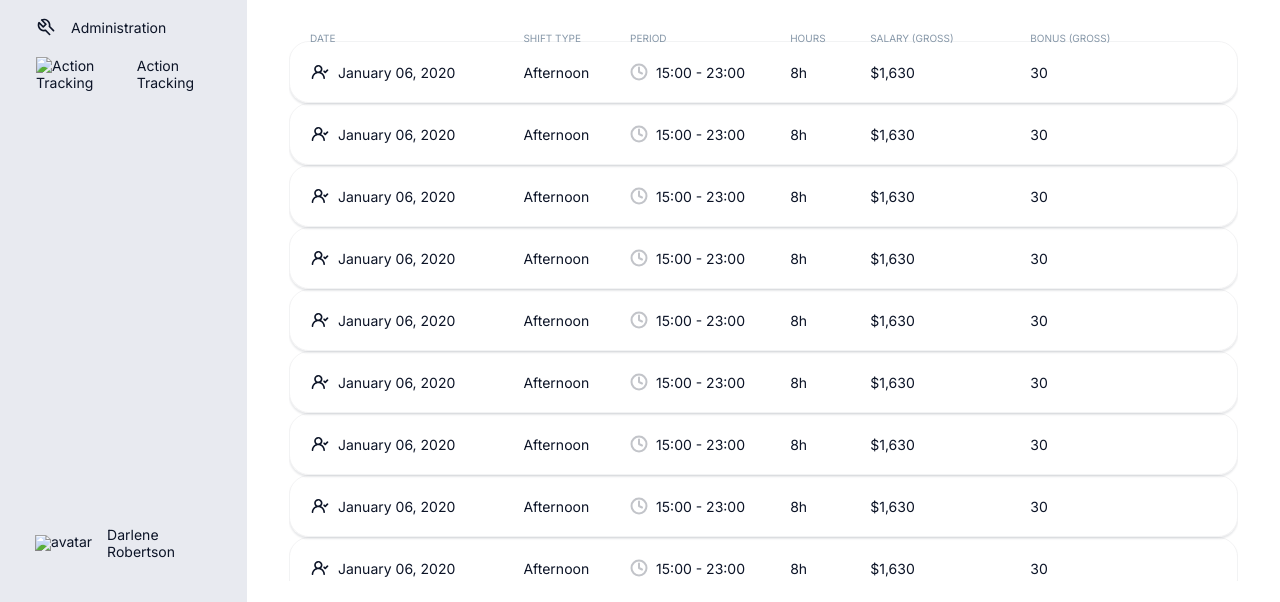
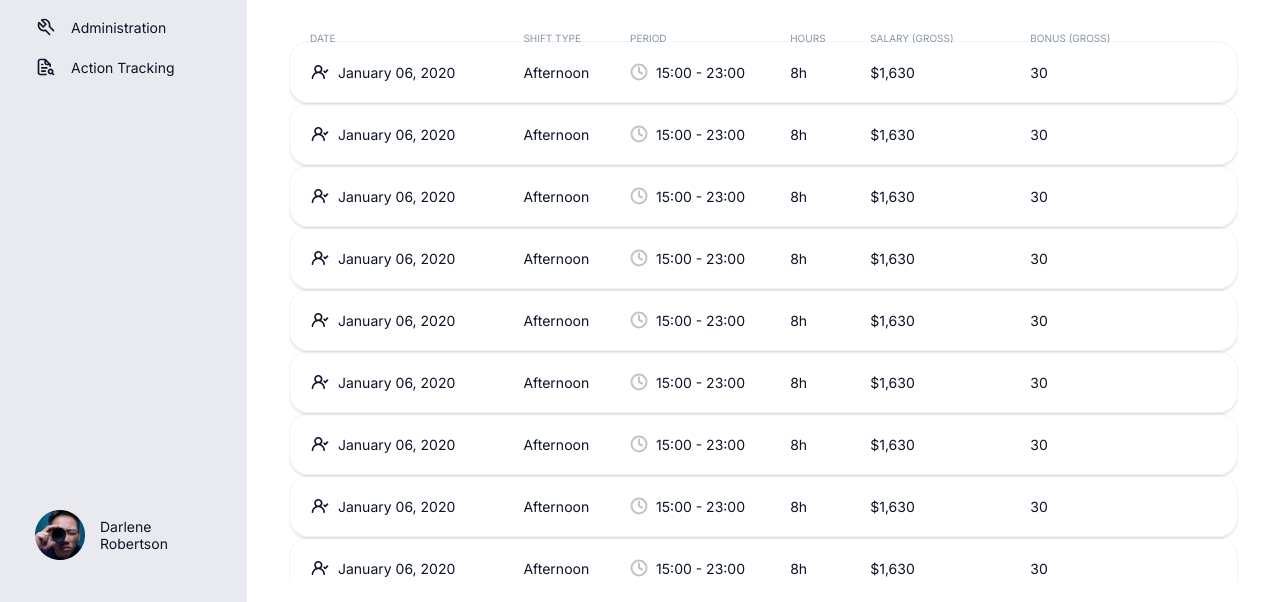
Before and after one commit to Sallinov/test, a plain HTML site: page index.html in a window 1280 px wide. Shown: the part 198-800 px from the top of the page. Drawn offline with Linux system fonts and the light colour scheme; the site is published under a folder, as on GitHub Pages, so addresses that start at the root find nothing.

Commit message:
fix: change url to images

```diff
--- a/index.html
+++ b/index.html
@@ -47,14 +47,14 @@
             </li>
             <li class="nav-menu__link-wrapper">
                 <a href="#" class="nav-menu__link">
-                    <img class="main-table__link-img" src="/assets/img/icons/u_file-search-alt.svg" alt="action tracking">
+                    <img class="main-table__link-img" src="assets/img/icons/u_file-search-alt.svg" alt="action tracking">
                     action tracking
                 </a>
             </li>
         </ul>
         <div class="nav-menu__wrapper">
             <div class="nav-menu__profile">
-                <img class="nav-menu__avatar" src="/assets/img/avatars/Ellipse13.png" alt="avatar">
+                <img class="nav-menu__avatar" src="assets/img/avatars/Ellipse13.png" alt="avatar">
                 <p class="nav-menu__profile-name">Darlene
                     Robertson</p>
             </div>
```
